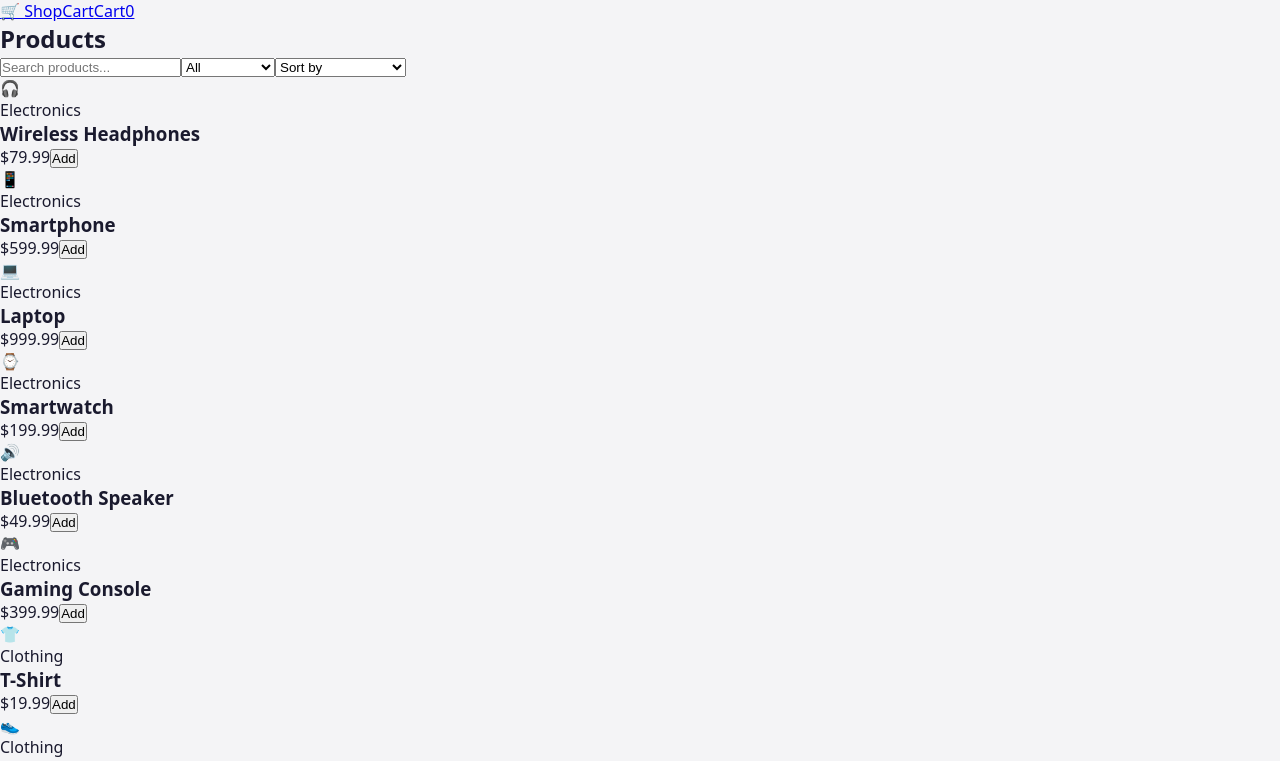
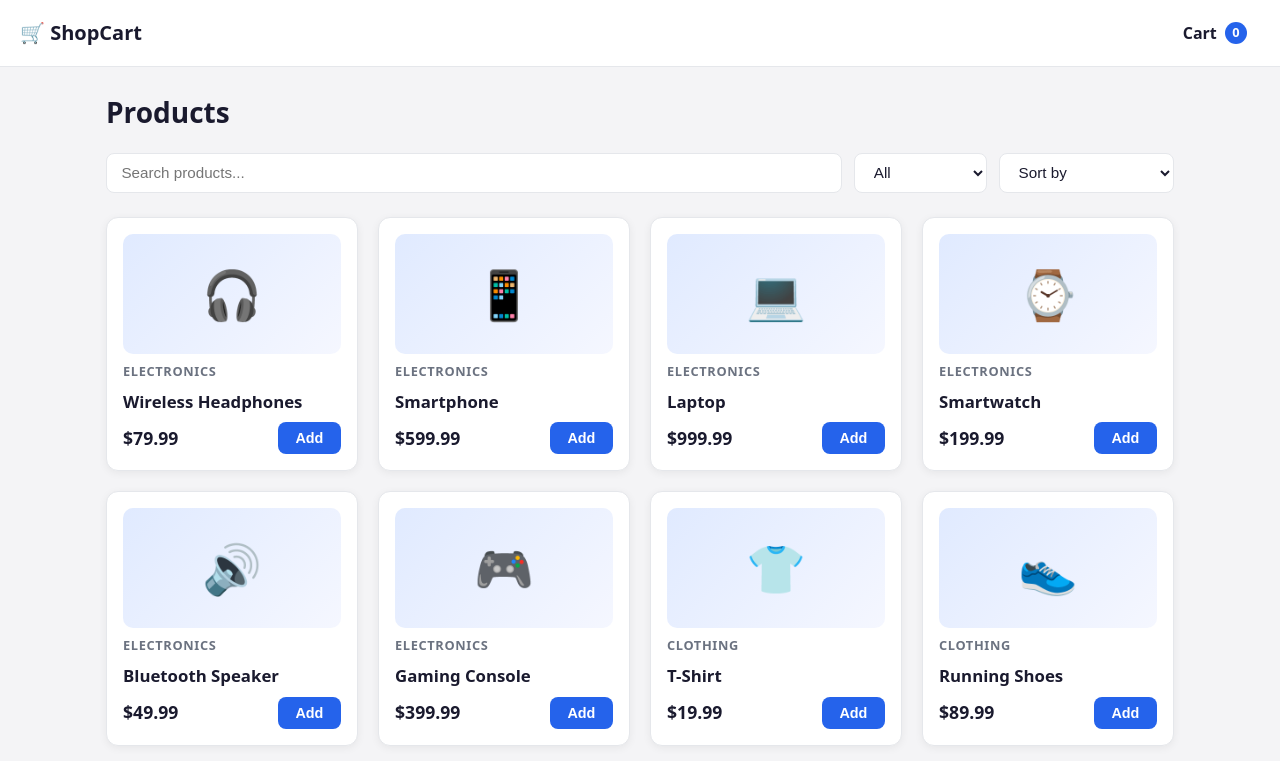
Before and after one commit to rupak-at/react_project_college, a React (Vite) app: page / in a window 1280 px wide. Shown: the top 761 px of the page. Built offline with nearby package versions, Linux system fonts and the light colour scheme.

Commit message:
Style components with clean card-based design

```diff
--- /dev/null
+++ b/src/App.css
@@ -0,0 +1,326 @@
+:root {
+  --bg: #f4f4f6;
+  --card: #ffffff;
+  --text: #1a1a2e;
+  --muted: #6b7280;
+  --primary: #2563eb;
+  --primary-dark: #1d4ed8;
+  --border: #e5e7eb;
+  --shadow: 0 2px 8px rgba(0, 0, 0, 0.06);
+  --radius: 12px;
+}
+
+body {
+  background: var(--bg);
+  color: var(--text);
+  font-family: system-ui, -apple-system, 'Segoe UI', Roboto, sans-serif;
+  line-height: 1.5;
+}
+
+.container {
+  max-width: 1100px;
+  margin: 0 auto;
+  padding: 1.5rem 1rem 3rem;
+}
+
+.navbar {
+  background: var(--card);
+  border-bottom: 1px solid var(--border);
+  display: flex;
+  align-items: center;
+  justify-content: space-between;
+  padding: 0.9rem 1.25rem;
+  position: sticky;
+  top: 0;
+  z-index: 10;
+}
+
+.brand {
+  font-size: 1.25rem;
+  font-weight: 700;
+  color: var(--text);
+  text-decoration: none;
+}
+
+.cart-link {
+  display: flex;
+  align-items: center;
+  gap: 0.5rem;
+  font-weight: 600;
+  color: var(--text);
+  text-decoration: none;
+  padding: 0.4rem 0.8rem;
+  border-radius: 8px;
+  transition: background 0.2s;
+}
+
+.cart-link:hover {
+  background: var(--bg);
+}
+
+.cart-badge {
+  background: var(--primary);
+  color: #fff;
+  font-size: 0.8rem;
+  font-weight: 700;
+  min-width: 1.4rem;
+  height: 1.4rem;
+  display: inline-flex;
+  align-items: center;
+  justify-content: center;
+  border-radius: 999px;
+  padding: 0 0.35rem;
+}
+
+.page-title {
+  margin-bottom: 1.25rem;
+  font-size: 1.75rem;
+}
+
+.filter-bar {
+  display: flex;
+  flex-wrap: wrap;
+  gap: 0.75rem;
+  margin-bottom: 1.5rem;
+}
+
+.search-input,
+.filter-select {
+  padding: 0.6rem 0.9rem;
+  border: 1px solid var(--border);
+  border-radius: 8px;
+  font-size: 0.95rem;
+  background: var(--card);
+  color: var(--text);
+}
+
+.search-input {
+  flex: 1 1 260px;
+  min-width: 0;
+}
+
+.filter-select {
+  flex: 0 1 auto;
+  cursor: pointer;
+}
+
+.product-grid {
+  display: grid;
+  grid-template-columns: repeat(auto-fill, minmax(220px, 1fr));
+  gap: 1.25rem;
+}
+
+.product-card {
+  background: var(--card);
+  border: 1px solid var(--border);
+  border-radius: var(--radius);
+  box-shadow: var(--shadow);
+  padding: 1rem;
+  display: flex;
+  flex-direction: column;
+  gap: 0.5rem;
+  transition: transform 0.15s, box-shadow 0.15s;
+}
+
+.product-card:hover {
+  transform: translateY(-3px);
+  box-shadow: 0 6px 18px rgba(0, 0, 0, 0.1);
+}
+
+.product-art {
+  background: linear-gradient(135deg, #e0eaff, #f5f7ff);
+  border-radius: 10px;
+  font-size: 3rem;
+  display: flex;
+  align-items: center;
+  justify-content: center;
+  height: 120px;
+}
+
+.product-category {
+  color: var(--muted);
+  font-size: 0.8rem;
+  font-weight: 600;
+  text-transform: uppercase;
+  letter-spacing: 0.05em;
+}
+
+.product-name {
+  font-size: 1.05rem;
+}
+
+.product-footer {
+  display: flex;
+  align-items: center;
+  justify-content: space-between;
+  margin-top: auto;
+}
+
+.product-price {
+  font-weight: 700;
+  font-size: 1.1rem;
+}
+
+.btn {
+  background: var(--primary);
+  color: #fff;
+  border: none;
+  border-radius: 8px;
+  padding: 0.5rem 1.1rem;
+  font-size: 0.9rem;
+  font-weight: 600;
+  cursor: pointer;
+  text-decoration: none;
+  display: inline-block;
+  transition: background 0.2s;
+}
+
+.btn:hover {
+  background: var(--primary-dark);
+}
+
+.btn-primary {
+  background: var(--primary);
+}
+
+.btn-block {
+  width: 100%;
+}
+
+.empty-state {
+  text-align: center;
+  padding: 3.5rem 1rem;
+  background: var(--card);
+  border: 1px solid var(--border);
+  border-radius: var(--radius);
+}
+
+.empty-emoji {
+  font-size: 3rem;
+  display: block;
+  margin-bottom: 0.75rem;
+}
+
+.empty-title {
+  margin-bottom: 0.4rem;
+}
+
+.empty-message {
+  color: var(--muted);
+  margin-bottom: 1.25rem;
+}
+
+.cart-page {
+  display: grid;
+  grid-template-columns: 1fr;
+  gap: 1.5rem;
+}
+
+.cart-list {
+  list-style: none;
+  display: flex;
+  flex-direction: column;
+  gap: 0.75rem;
+}
+
+.cart-item {
+  background: var(--card);
+  border: 1px solid var(--border);
+  border-radius: var(--radius);
+  box-shadow: var(--shadow);
+  padding: 0.9rem 1rem;
+  display: flex;
+  align-items: center;
+  gap: 1rem;
+}
+
+.cart-item-art {
+  font-size: 1.8rem;
+}
+
+.cart-item-info {
+  flex: 1;
+  min-width: 0;
+}
+
+.cart-item-name {
+  overflow: hidden;
+  text-overflow: ellipsis;
+  white-space: nowrap;
+}
+
+.cart-item-price {
+  color: var(--muted);
+  font-size: 0.85rem;
+}
+
+.qty-control {
+  display: flex;
+  align-items: center;
+  gap: 0.4rem;
+}
+
+.qty-control button {
+  width: 1.8rem;
+  height: 1.8rem;
+  border: 1px solid var(--border);
+  background: var(--card);
+  border-radius: 6px;
+  cursor: pointer;
+  font-size: 1rem;
+  line-height: 1;
+}
+
+.qty-value {
+  min-width: 1.4rem;
+  text-align: center;
+  font-weight: 600;
+}
+
+.cart-item-total {
+  font-weight: 700;
+  min-width: 4.5rem;
+  text-align: right;
+}
+
+.remove-btn {
+  border: none;
+  background: transparent;
+  color: var(--muted);
+  font-size: 1rem;
+  cursor: pointer;
+  padding: 0.3rem;
+  border-radius: 6px;
+}
+
+.remove-btn:hover {
+  color: #dc2626;
+  background: #fef2f2;
+}
+
+.cart-summary {
+  background: var(--card);
+  border: 1px solid var(--border);
+  border-radius: var(--radius);
+  box-shadow: var(--shadow);
+  padding: 1.25rem;
+  align-self: start;
+}
+
+.summary-title {
+  margin-bottom: 0.75rem;
+}
+
+.summary-row {
+  display: flex;
+  justify-content: space-between;
+  margin-bottom: 0.5rem;
+}
+
+.total-row {
+  font-size: 1.1rem;
+  font-weight: 700;
+  border-top: 1px solid var(--border);
+  padding-top: 0.75rem;
+  margin-bottom: 1rem;
+}
--- a/src/App.jsx
+++ b/src/App.jsx
@@ -1,4 +1,5 @@
 import { BrowserRouter, Routes, Route } from 'react-router-dom'
+import './App.css'
 import Navbar from './components/Navbar'
 import useCart from './hooks/useCart'
 import CatalogPage from './pages/CatalogPage'
--- a/src/index.css
+++ b/src/index.css
@@ -5,7 +5,12 @@
 }
 
 body {
-  font-family: system-ui, -apple-system, sans-serif;
+  font-family: system-ui, -apple-system, 'Segoe UI', Roboto, sans-serif;
   background: #f4f4f6;
   color: #1a1a2e;
 }
+
+img {
+  max-width: 100%;
+  display: block;
+}
```
